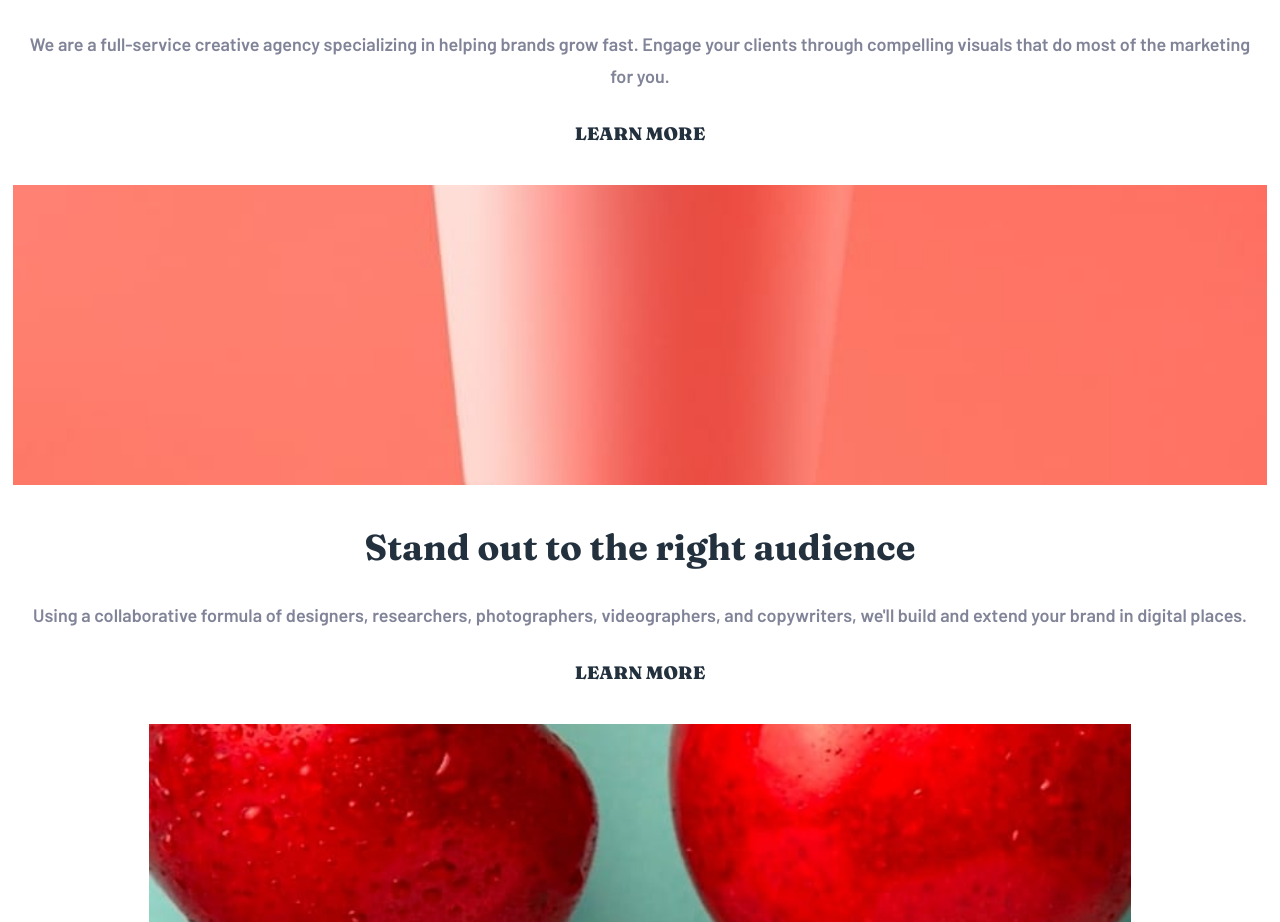
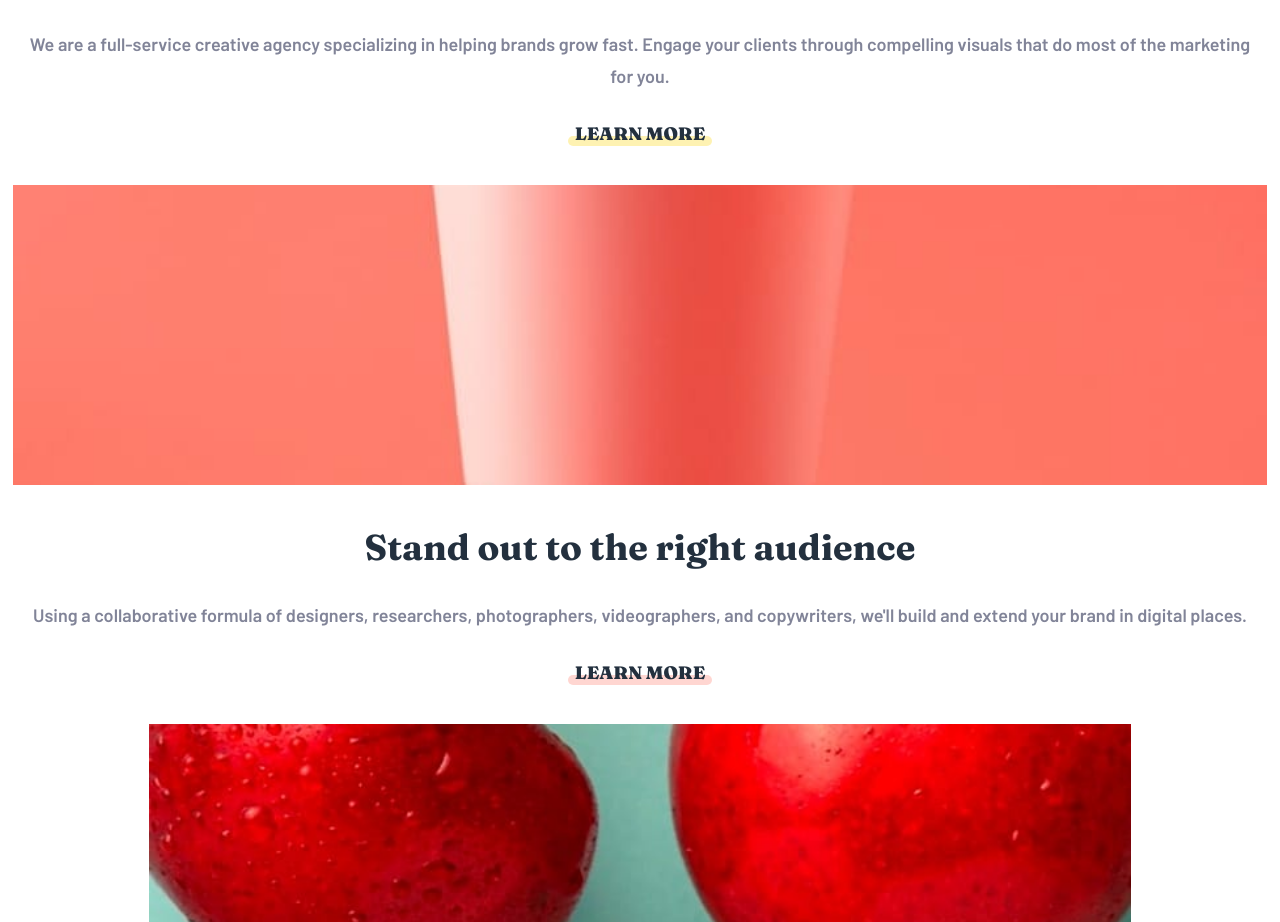
Before and after one commit to kujerocoding/sunnyside-agency-landing-page, a React (Vite) app: page / in a window 1280 px wide. Shown: the part 915-1837 px from the top of the page. Built offline with nearby package versions, Linux system fonts and the light colour scheme.

Commit message:
Add after psuedo element style to learn--yellow and learn--softred class

```diff
--- a/src/App.css
+++ b/src/App.css
@@ -181,6 +181,31 @@ header{
     font-weight: 800;
 }
 
+.learn--yellow, .learn--softred{
+    display: inline;
+    position: relative;
+}
+
+.learn--yellow::after, .learn--softred:after{
+    position: absolute;
+    content: "";
+    width: 110%;
+    height: 10px;
+    opacity: .3;
+    left: -5%;
+    bottom: -1px;
+    z-index: -1;
+    border-radius: 5px;
+}
+
+.learn--yellow::after{
+    background-color: var(--YELLOW);
+}
+
+.learn--softred::after{
+    background-color: var(--SOFTRED);
+}
+
 .graphic--img--berry{
     min-height: 610px;
     background-image: url('/src/assets/images/mobile/image-graphic-design.jpg');
```
